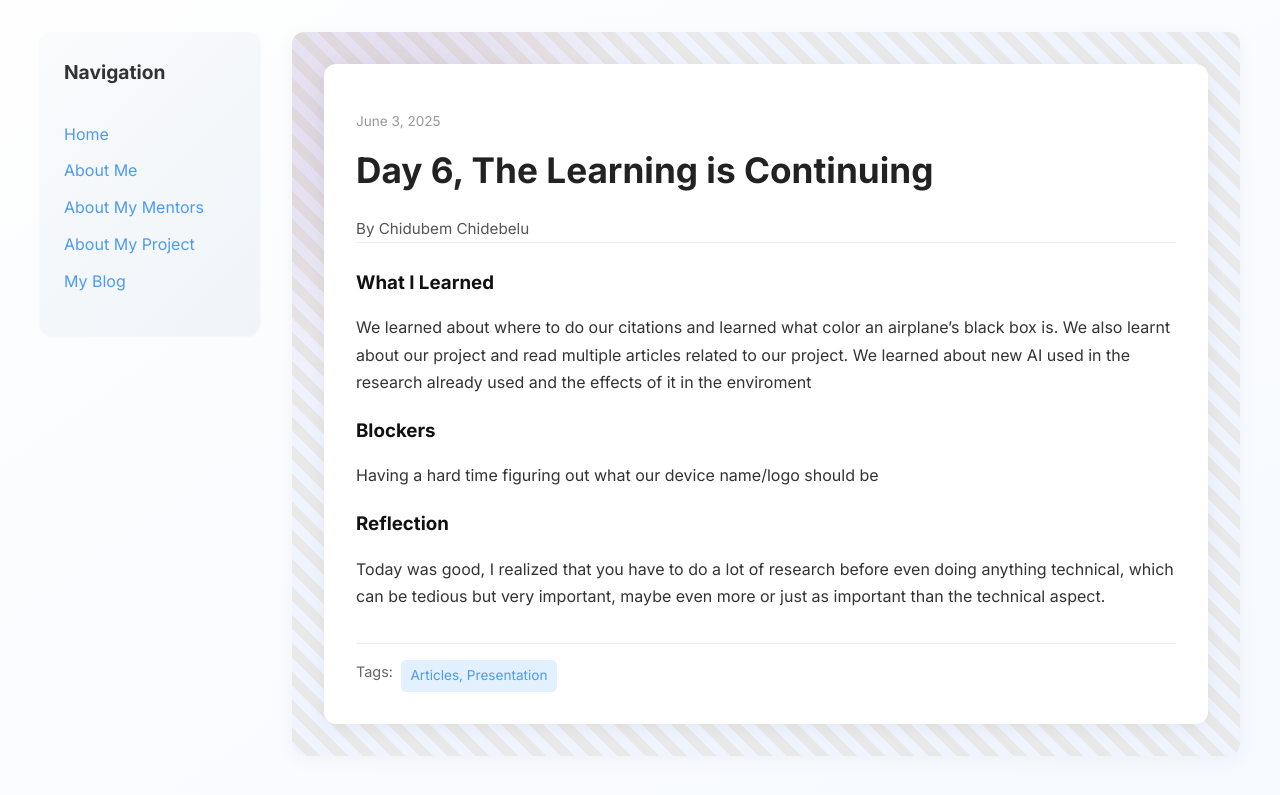
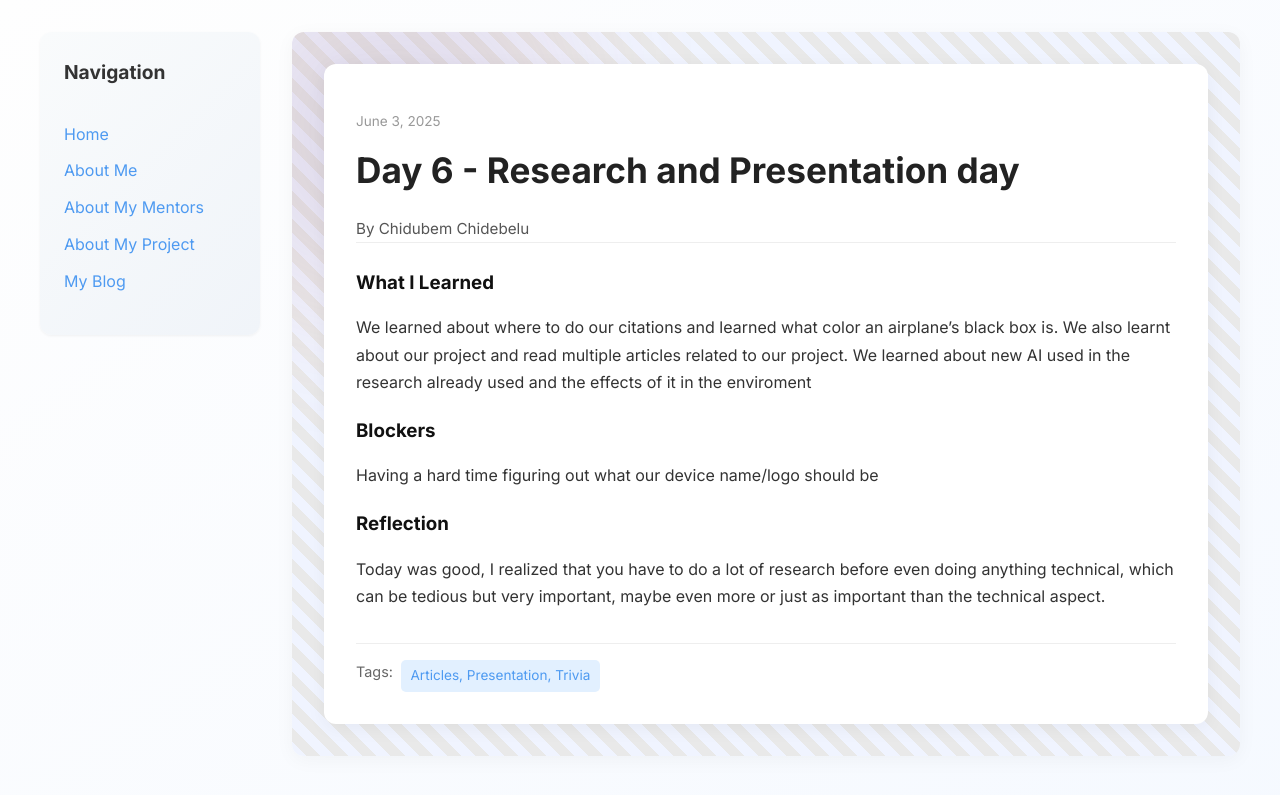
Before and after one commit to 10DubemCant/10DubemCant.github.io, a Jekyll site: the page built from _posts/2025-06-02-day-6.md, in a window 1280 px wide. Shown: the top 795 px of the page. Built offline with Jekyll 4.4.1, drawn with Linux system fonts in a browser that asks for light colours.

Commit message:
Update 2025-06-02-day-6.md

```diff
--- a/_posts/2025-06-02-day-6.md
+++ b/_posts/2025-06-02-day-6.md
@@ -1,10 +1,10 @@
 ---
 layout: post
-title: "Day 6, The Learning is Continuing"
+title: "Day 6 - Research and Presentation day"
 date: 2025-06-03
 author: Chidubem Chidebelu
 permalink: /day5.html
-tags: ["Articles, Presentation"]
+tags: ["Articles, Presentation, Trivia"]
 
 what_i_learned:
    We learned about where to do our citations and learned what color an airplane's black box is. We also learnt about our project and read multiple articles related to our project. We learned about new AI used in the research already used and the effects of it in the enviroment
```
